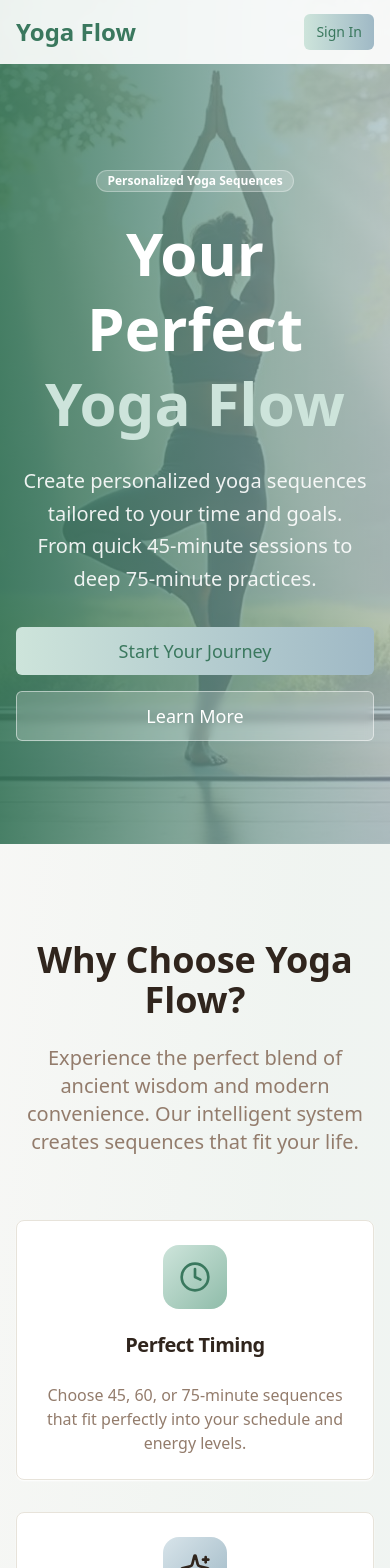
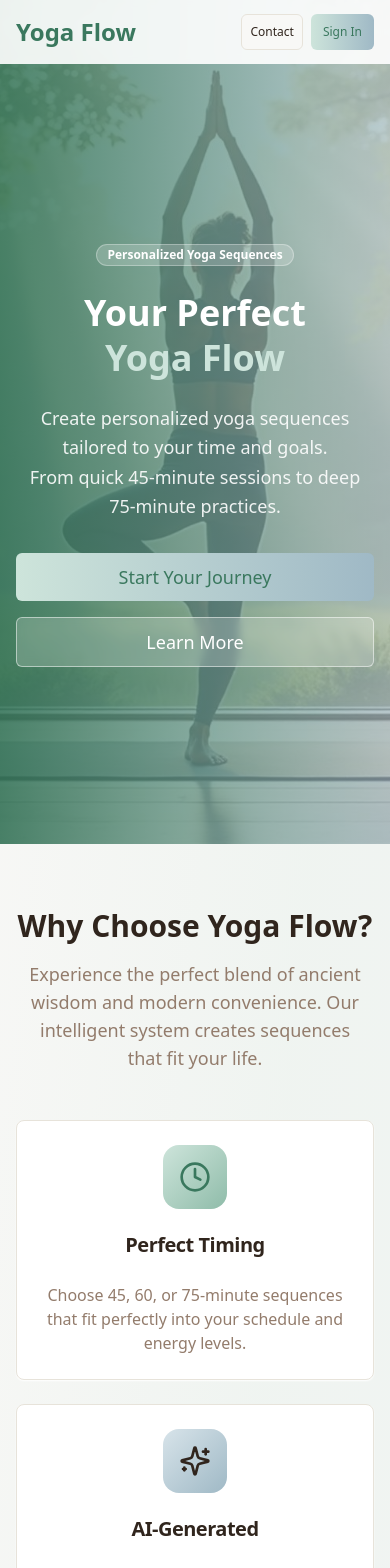
Before and after one commit to ylapscher/flow-state-yoga-builder, a React (Vite) app: page / in a window 390 px wide. Shown: the top 1568 px of the page. Built offline with nearby package versions, Linux system fonts and the light colour scheme.

Commit message:
Make application mobile friendly
Ensure the entire application is responsive and functions well on mobile devices.

```diff
--- a/src/components/LandingPage.tsx
+++ b/src/components/LandingPage.tsx
@@ -94,8 +94,18 @@ const LandingPage = () => {
                 Sign In | Sign Up
               </Button>
             </div>
-            <div className="md:hidden">
-              <Button onClick={() => setShowAuth(true)} variant="zen" size="sm">
+            <div className="md:hidden flex items-center space-x-2">
+              <Button
+                variant="outline"
+                size="sm"
+                onClick={() => {
+                  document.getElementById('contact-form')?.scrollIntoView({ behavior: 'smooth' });
+                }}
+                className="text-xs px-2"
+              >
+                Contact
+              </Button>
+              <Button onClick={() => setShowAuth(true)} variant="zen" size="sm" className="text-xs px-3">
                 Sign In
               </Button>
             </div>
@@ -116,14 +126,14 @@ const LandingPage = () => {
           <Badge variant="secondary" className="mb-6 bg-white/20 text-white border-white/30">
             Personalized Yoga Sequences
           </Badge>
-          <h1 className="text-6xl md:text-7xl font-bold mb-6 leading-tight">
+          <h1 className="text-4xl sm:text-5xl md:text-6xl lg:text-7xl font-bold mb-6 leading-tight">
             Your Perfect
             <span className="block text-sage-light">Yoga Flow</span>
           </h1>
-          <p className="text-xl md:text-2xl mb-8 opacity-90 leading-relaxed">
+          <p className="text-lg sm:text-xl md:text-2xl mb-8 opacity-90 leading-relaxed px-2">
             Create personalized yoga sequences tailored to your time and goals.
-            <br />
-            From quick 45-minute sessions to deep 75-minute practices.
+            <br className="hidden sm:block" />
+            <span className="block sm:inline">From quick 45-minute sessions to deep 75-minute practices.</span>
           </p>
           <div className="flex flex-col sm:flex-row gap-4 justify-center">
             <Button
@@ -149,19 +159,19 @@ const LandingPage = () => {
       </div>
 
       {/* Features Section */}
-      <div id="features" className="py-24 px-4">
+      <div id="features" className="py-16 sm:py-20 md:py-24 px-4">
         <div className="max-w-6xl mx-auto">
-          <div className="text-center mb-16">
-            <h2 className="text-4xl md:text-5xl font-bold text-foreground mb-6">
+          <div className="text-center mb-12 md:mb-16">
+            <h2 className="text-3xl sm:text-4xl md:text-5xl font-bold text-foreground mb-4 md:mb-6">
               Why Choose Yoga Flow?
             </h2>
-            <p className="text-xl text-muted-foreground max-w-3xl mx-auto">
+            <p className="text-lg sm:text-xl text-muted-foreground max-w-3xl mx-auto px-2">
               Experience the perfect blend of ancient wisdom and modern convenience.
               Our intelligent system creates sequences that fit your life.
             </p>
           </div>
 
-          <div className="grid md:grid-cols-2 lg:grid-cols-4 gap-8">
+          <div className="grid grid-cols-1 sm:grid-cols-2 lg:grid-cols-4 gap-6 md:gap-8">
             <Card className="shadow-card hover:shadow-lg transition-zen text-center">
               <CardHeader>
                 <div className="w-16 h-16 bg-gradient-to-br from-sage-light to-sage rounded-2xl mx-auto mb-4 flex items-center justify-center">
@@ -222,19 +232,19 @@ const LandingPage = () => {
       </div>
 
       {/* How It Works Section */}
-      <div className="py-24 px-4 bg-gradient-to-r from-sage-light/10 to-zen-blue-light/10">
+      <div className="py-16 sm:py-20 md:py-24 px-4 bg-gradient-to-r from-sage-light/10 to-zen-blue-light/10">
         <div className="max-w-4xl mx-auto text-center">
-          <h2 className="text-4xl md:text-5xl font-bold text-foreground mb-16">
+          <h2 className="text-3xl sm:text-4xl md:text-5xl font-bold text-foreground mb-12 md:mb-16">
             Simple. Effective. Personal.
           </h2>
 
-          <div className="grid md:grid-cols-3 gap-12">
+          <div className="grid grid-cols-1 md:grid-cols-3 gap-8 md:gap-12">
             <div className="space-y-4">
               <div className="w-12 h-12 bg-sage rounded-full flex items-center justify-center text-white font-bold text-xl mx-auto">
                 1
               </div>
-              <h3 className="text-2xl font-semibold text-foreground">Choose Duration</h3>
-              <p className="text-muted-foreground">
+              <h3 className="text-xl sm:text-2xl font-semibold text-foreground">Choose Duration</h3>
+              <p className="text-muted-foreground px-2">
                 Select 45, 60, or 75 minutes based on your available time and energy.
               </p>
             </div>
@@ -243,8 +253,8 @@ const LandingPage = () => {
               <div className="w-12 h-12 bg-zen-blue rounded-full flex items-center justify-center text-white font-bold text-xl mx-auto">
                 2
               </div>
-              <h3 className="text-2xl font-semibold text-foreground">Generate Flow</h3>
-              <p className="text-muted-foreground">
+              <h3 className="text-xl sm:text-2xl font-semibold text-foreground">Generate Flow</h3>
+              <p className="text-muted-foreground px-2">
                 Our AI creates a balanced sequence with warm-up, poses, and cool-down.
               </p>
             </div>
@@ -253,8 +263,8 @@ const LandingPage = () => {
               <div className="w-12 h-12 bg-earth rounded-full flex items-center justify-center text-white font-bold text-xl mx-auto">
                 3
               </div>
-              <h3 className="text-2xl font-semibold text-foreground">Practice & Save</h3>
-              <p className="text-muted-foreground">
+              <h3 className="text-xl sm:text-2xl font-semibold text-foreground">Practice & Save</h3>
+              <p className="text-muted-foreground px-2">
                 Follow along with your sequence and save favorites to your personal library.
               </p>
             </div>
@@ -263,19 +273,19 @@ const LandingPage = () => {
       </div>
 
       {/* CTA Section */}
-      <div className="py-24 px-4 text-center">
+      <div className="py-16 sm:py-20 md:py-24 px-4 text-center">
         <div className="max-w-3xl mx-auto">
-          <h2 className="text-4xl md:text-5xl font-bold text-foreground mb-6">
+          <h2 className="text-3xl sm:text-4xl md:text-5xl font-bold text-foreground mb-4 md:mb-6">
             Ready to Transform Your Practice?
           </h2>
-          <p className="text-xl text-muted-foreground mb-8">
+          <p className="text-lg sm:text-xl text-muted-foreground mb-6 md:mb-8 px-2">
             Join thousands who have discovered their perfect yoga flow. Start creating personalized sequences today.
           </p>
           <Button
             onClick={() => setShowAuth(true)}
             variant="zen"
             size="lg"
-            className="text-lg px-12 py-6 shadow-gentle"
+            className="text-base sm:text-lg px-8 sm:px-12 py-4 sm:py-6 shadow-gentle w-full sm:w-auto"
           >
             Begin Your Journey
           </Button>
@@ -283,54 +293,57 @@ const LandingPage = () => {
       </div>
 
       {/* Contact Form Section */}
-      <div id="contact-form" className="py-16 px-4 bg-gradient-to-r from-sage-light/10 to-zen-blue-light/10">
-        <div className="max-w-2xl mx-auto">
-          <div className="text-center mb-8">
-            <h2 className="text-3xl md:text-4xl font-bold text-foreground mb-4">
+      <div id="contact-form" className="py-12 sm:py-16 px-4 bg-gradient-to-r from-sage-light/10 to-zen-blue-light/10">
+        <div className="max-w-lg sm:max-w-2xl mx-auto">
+          <div className="text-center mb-6 sm:mb-8">
+            <h2 className="text-2xl sm:text-3xl md:text-4xl font-bold text-foreground mb-3 sm:mb-4">
               Contact Us
             </h2>
-            <p className="text-lg text-muted-foreground">
+            <p className="text-base sm:text-lg text-muted-foreground px-2">
               Have questions? We'd love to hear from you.
             </p>
           </div>
 
           <Card className="shadow-card">
-            <CardContent className="p-6">
+            <CardContent className="p-4 sm:p-6">
               <form onSubmit={handleContactSubmit} className="space-y-4">
                 <div>
-                  <Label htmlFor="name">Name</Label>
+                  <Label htmlFor="name" className="text-sm sm:text-base">Name</Label>
                   <Input
                     id="name"
                     type="text"
                     value={contactForm.name}
                     onChange={(e) => setContactForm({ ...contactForm, name: e.target.value })}
                     required
+                    className="mt-1 h-10 sm:h-11"
                   />
                 </div>
                 <div>
-                  <Label htmlFor="email">Email</Label>
+                  <Label htmlFor="email" className="text-sm sm:text-base">Email</Label>
                   <Input
                     id="email"
                     type="email"
                     value={contactForm.email}
                     onChange={(e) => setContactForm({ ...contactForm, email: e.target.value })}
                     required
+                    className="mt-1 h-10 sm:h-11"
                   />
                 </div>
                 <div>
-                  <Label htmlFor="message">Message</Label>
+                  <Label htmlFor="message" className="text-sm sm:text-base">Message</Label>
                   <Textarea
                     id="message"
                     value={contactForm.message}
                     onChange={(e) => setContactForm({ ...contactForm, message: e.target.value })}
                     required
                     rows={4}
+                    className="mt-1 resize-none"
                   />
                 </div>
                 <Button
                   type="submit"
                   variant="zen"
-                  className="w-full"
+                  className="w-full h-10 sm:h-11 text-sm sm:text-base mt-6"
                   disabled={isSubmitting}
                 >
                   {isSubmitting ? "Sending..." : "Send Message"}
```
